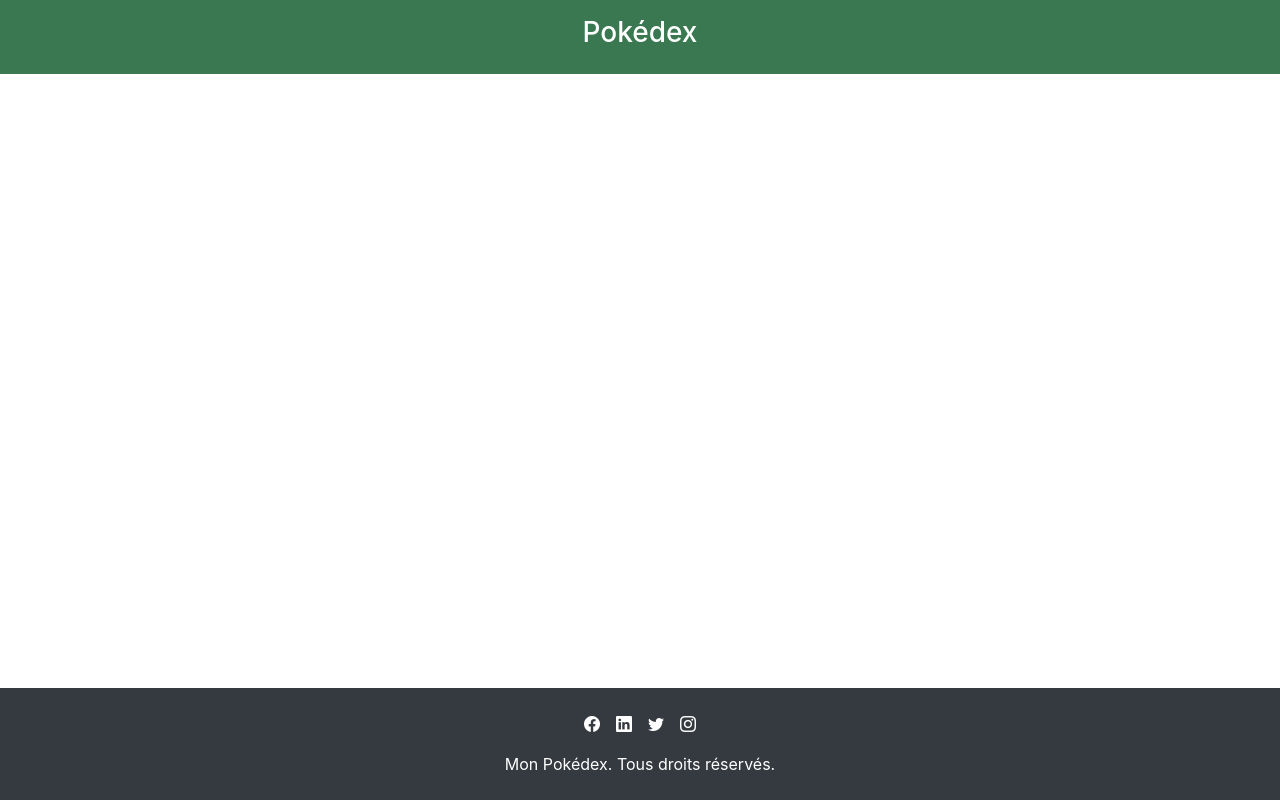
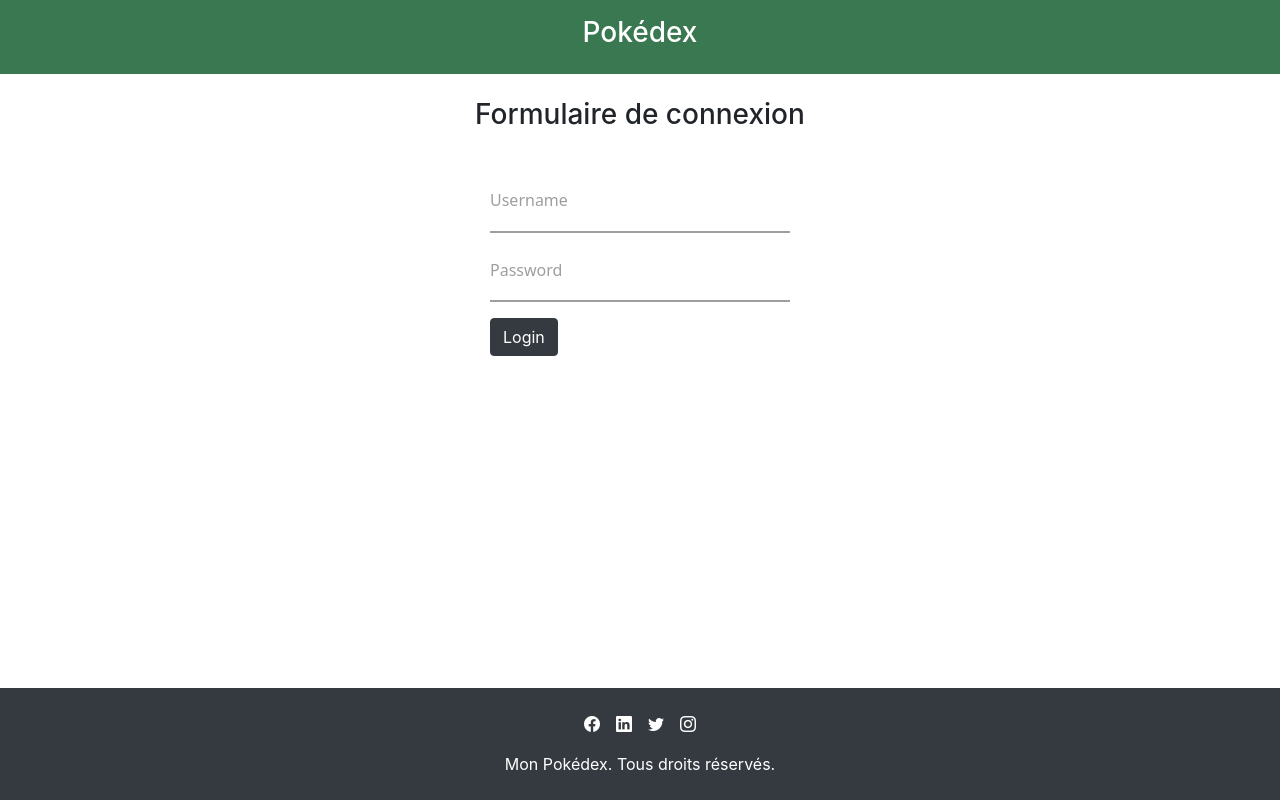
Before and after one commit to JamesLaurino/pokedex-vue-sgbd, a Vue app: page /login in a window 1280 px wide. Built offline with nearby package versions, Linux system fonts and the light colour scheme.

Commit message:
Ajout des guard routes et amélioration de l'UI

```diff
--- /dev/null
+++ b/src/components/LoginForm.vue
@@ -0,0 +1,65 @@
+<script setup>
+
+
+import {ref} from "vue";
+import UserService from "../service/UserService.js";
+import {useRouter} from "vue-router";
+
+
+const user = ref(null);
+const userInput = ref({
+  id:'',
+  name: '',
+  password: "",
+})
+
+const isConnected = ref(false)
+const router = useRouter();
+
+function connexion() {
+
+  UserService.searchUserByEmail(userInput.value.name)
+      .then(data => {
+
+        user.value = data;
+        isConnected.value = UserService.isConnected(userInput.value, user.value[0])
+
+        if(isConnected.value === true) {
+          window.alert("Connection effectuée avec success !")
+          router.push({ path: '/pokemons'});
+        }
+        else {
+          window.alert("Une erreur est survenue lors de la connexion");
+          router.push({ path: '/login'});
+        }
+
+      });
+}
+
+</script>
+
+<template>
+  <div class="container d-flex justify-content-center mt-4">
+    <form @submit.prevent="connexion" style="max-width: 300px">
+      <div class="form-group row mb-3">
+        <div class="col-md-12">
+          <div class="mat-input-field">
+            <input type="text" v-model="userInput.name" class="mat-text" id="name" required>
+            <label class="mat-label" for="name">Username</label>
+          </div>
+        </div>
+        <div class="col-md-12">
+          <div class="mat-input-field">
+            <input type="password" v-model="userInput.password" class="mat-text" id="password" required>
+            <label class="mat-label" for="password">Password</label>
+          </div>
+        </div>
+      </div>
+      <button type="submit" class="btn btn-dark">Login</button>
+    </form>
+  </div>
+</template>
+
+<style scoped>
+
+</style>
--- a/src/components/PokemonAdd.vue
+++ b/src/components/PokemonAdd.vue
@@ -2,7 +2,8 @@
 
 import {ref} from "vue";
 import PokemonService from "../service/PokemonService.js";
-import router from "../router/Router.js";
+import {useRouter} from "vue-router";
+
 
 const pokemon = ref({
   name: '',
@@ -11,6 +12,8 @@
   picture: '',
   types: []
 })
+
+const router = useRouter();
 
 const typePokemon = ref('')
 
@@ -38,13 +41,13 @@
   <div class="container d-flex justify-content-center">
     <form @submit.prevent="addPokemon">
       <div class="form-group row mb-3">
-        <div class="col-md-6">
+        <div class="col-md-12">
           <div class="mat-input-field">
             <input  v-model="pokemon.name" type="text" class="mat-text" id="name" required>
             <label class="mat-label" for="name">Pokémon name</label>
           </div>
         </div>
-        <div class="col-md-6">
+        <div class="col-md-12">
           <div class="mat-input-field">
             <input  v-model="pokemon.picture" type="text" class="mat-text" id="picture" required>
             <label class="mat-label" for="picture">Picture</label>
--- a/src/components/PokemonCard.vue
+++ b/src/components/PokemonCard.vue
@@ -21,11 +21,11 @@
 </script>
 
 <template>
-  <div id="card" :class="{'card-hover': isActive}" class="col-md-4 mb-4" v-for="pokemon in pokemonList" :key="pokemon.id"
+  <div style="max-width: 350px" id="card" :class="{'card-hover': isActive}" class="col-md-4 mb-4 shadow mr-3" v-for="pokemon in pokemonList" :key="pokemon.id"
        @mouseover="handleMouseEnter"
        @mouseleave="handleMouseLeave">
     <div class="container d-flex justify-content-center">
-      <p class="h4">{{pokemon.name}}</p>
+      <p class="h4 mt-2">{{pokemon.name}}</p>
     </div>
     <div class="container d-flex justify-content-center">
       <router-link class="text-dark h5" :to="`/pokemon/${pokemon.id}/show`">
--- a/src/components/SearchBar.vue
+++ b/src/components/SearchBar.vue
@@ -24,12 +24,12 @@
 </script>
 
 <template>
-  <div class="container mt-3">
+  <div class="container mt-3 shadow p-3" style="width: 1000px">
       <div class="row justify-content-center">
         <div class="col-3 text-center">
           <div class="mat-input-field">
             <input type="text" v-model="pokemonName" class="mat-text" id="name" required>
-            <label class="mat-label" for="name">Pokémon</label>
+            <label class="mat-label" for="name">Rechercher un pokémon</label>
           </div>
         </div>
         <div class="mt-4">
--- a/src/models/db.json
+++ b/src/models/db.json
@@ -128,12 +128,12 @@
   "client": [
     {
       "id": "1",
-      "name": "james@mail.com",
+      "name": "admin",
       "password": "1234"
     },
     {
       "id": "2",
-      "name": "thomas@mail.com",
+      "name": "user",
       "password": "1234"
     }
   ]
--- /dev/null
+++ b/src/pages/LoginUser.vue
@@ -0,0 +1,17 @@
+<script setup>
+
+import LoginForm from "../components/LoginForm.vue";
+</script>
+
+<template>
+  <div class="container d-flex justify-content-center mt-4">
+    <h3 class="h3">Formulaire de connexion</h3>
+  </div>
+  <div class="container d-flex justify-content-center">
+    <LoginForm/>
+  </div>
+</template>
+
+<style scoped>
+
+</style>
--- a/src/router/Router.js
+++ b/src/router/Router.js
@@ -1,9 +1,11 @@
-import { createRouter, createWebHistory } from 'vue-router';
+import {createRouter, createWebHistory} from 'vue-router';
 
 import PokemonList from "../pages/PokemonList.vue";
 import PokemonDetails from "../pages/PokemonDetails.vue";
 import PokemonAdd from "../pages/PokemonAdd.vue";
 import PokemonEdit from "../components/PokemonEdit.vue";
+import LoginUser from "../pages/LoginUser.vue";
+
 
 const routes = [
     {
@@ -20,11 +22,17 @@
     },
     {
         path: '/pokemon/add',
-        component: PokemonAdd
+        component: PokemonAdd,
+        meta: { requiresAuth: true }
     },
     {
         path: '/pokemon/:id/edit',
-        component: PokemonEdit
+        component: PokemonEdit,
+        meta: { requiresAuth: true }
+    },
+    {
+        path: '/login',
+        component: LoginUser
     }
 ]
 
@@ -33,4 +41,13 @@
     routes
 })
 
+
+router.beforeEach((to, from, next) => {
+    if (to.meta.requiresAuth && !localStorage.getItem('token')) {
+        next('/login');
+    } else {
+        next();
+    }
+});
+
 export default router
--- /dev/null
+++ b/src/service/UserService.js
@@ -0,0 +1,33 @@
+export default class UserService {
+
+    static isUserConnected = false;
+
+    static searchUserByEmail(term) {
+
+        return fetch(`http://localhost:3001/client?name=${term}`)
+            .then(response => response.json())
+            .catch(error => this.handleError(error));
+
+    }
+
+    static isConnected(userInput, user) {
+        if(user == null || userInput == null) {
+            return UserService.isUserConnected = false;
+        }
+
+        UserService.isUserConnected = user.name === userInput.name && user.password === userInput.password;
+
+        if(UserService.isUserConnected === true) {
+            localStorage.setItem('token','bearer1234')
+        }
+
+        return UserService.isUserConnected
+    }
+
+    static isEmpty(Object) {
+        return Object.keys(data).length === 0;
+    }
+    static handleError(error){
+        console.error(error);
+    }
+}
```
Also changed, not shown: src/pages/PokemonList.vue (+0 -16 lines).
